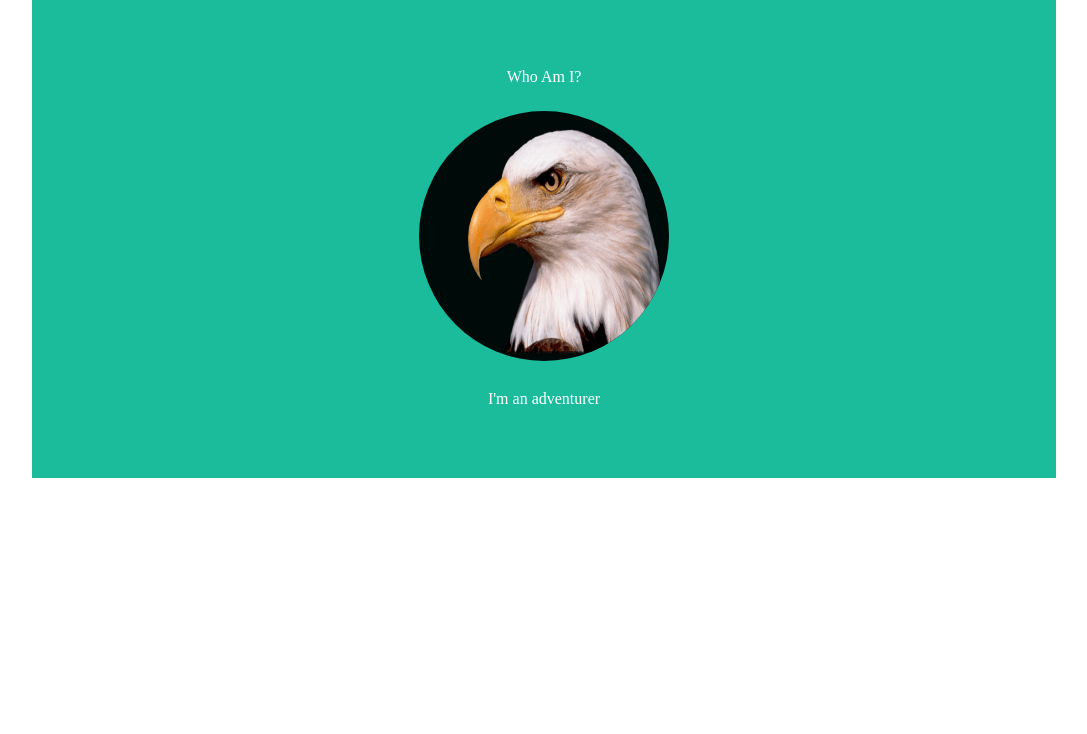
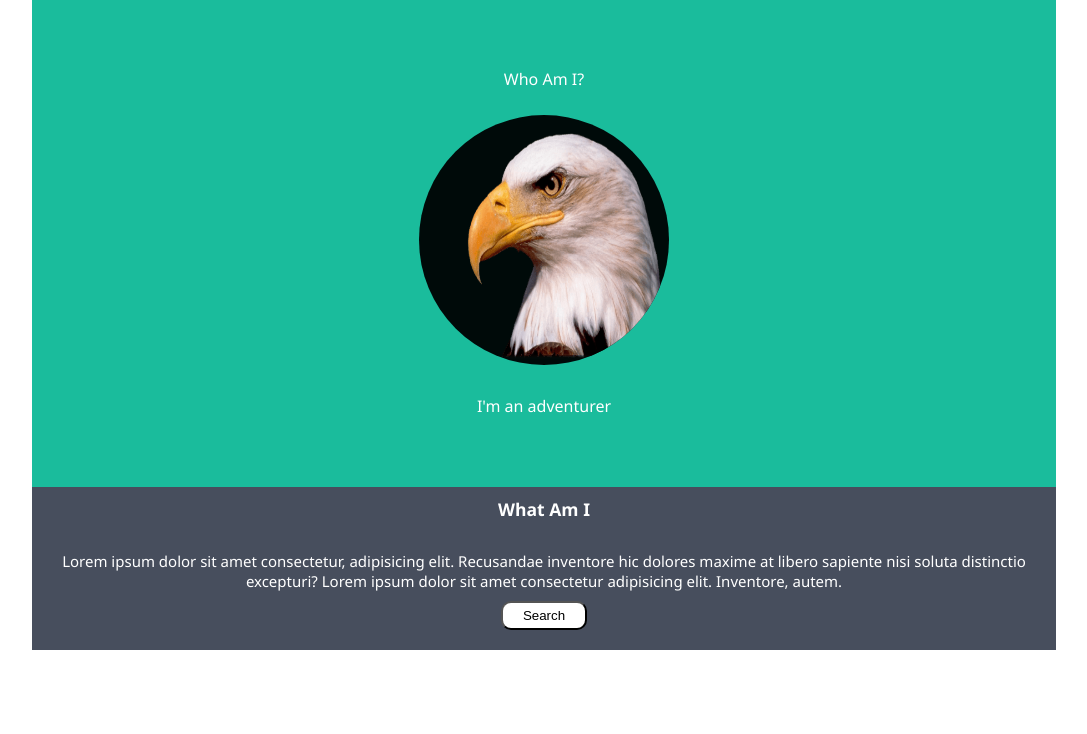
Before and after one commit to oceenachi/birds-theme, a plain HTML site: page index.html in a window 1280 px wide. Shown: the part 66-800 px from the top of the page, without its empty margins (96-1183 px from the left). Drawn offline with Linux system fonts and the light colour scheme.

Commit message:
create middle div

```diff
--- a/index.html
+++ b/index.html
@@ -19,7 +19,7 @@
                 </ul>
             </nav>
         </header>
-        <main>
+        <main class="main1">
             <div class="main__img">
                 <div>
                     <p>Who Am I?</p>
@@ -28,6 +28,15 @@
                 </div>
             </div>
         </main>
+        <main class="main2">
+            <div class="main2__middle">
+                <h3>What Am I</h3>
+                Lorem ipsum dolor sit amet consectetur, adipisicing elit. Recusandae inventore hic dolores maxime at libero sapiente nisi soluta distinctio excepturi? Lorem ipsum dolor sit amet consectetur adipisicing elit. Inventore, autem.
+                <button class="main2__button" type="button" >Search</button>
+
+            </div>
+
+        </main>
     </div>
 
 </body>
--- a/style.css
+++ b/style.css
@@ -15,11 +15,12 @@
 
 html, body {
     height: 100%;
-    /* overflow-y : scroll; */
+    overflow-y : scroll;
 }
 
 body {
     padding: 50px, 3em;
+    font-family: 'Segoe UI', Tahoma, Geneva, Verdana, sans-serif;
 }
 
 .container{
@@ -39,6 +40,7 @@ body {
     align-items: center;
     align-content: center;
     color: rgb(126, 111, 111);
+    font-size: 80%;
 }
 
 .nav__logo {
@@ -80,3 +82,23 @@ a {
     border-radius: var(--border-radius);
     margin: 25px 0;
 }
+.main2__middle {
+    background: var(--mid-black);
+    color: white;
+    padding: 10px;
+    text-align: center;
+    font-size: 15px;
+
+}
+
+h3 {
+    margin-bottom: 30px;
+}
+
+button {
+    padding: 5px 20px;
+    background: white;
+    border-radius: 10px;
+    display: block;
+    margin: 10px auto;
+}
```
